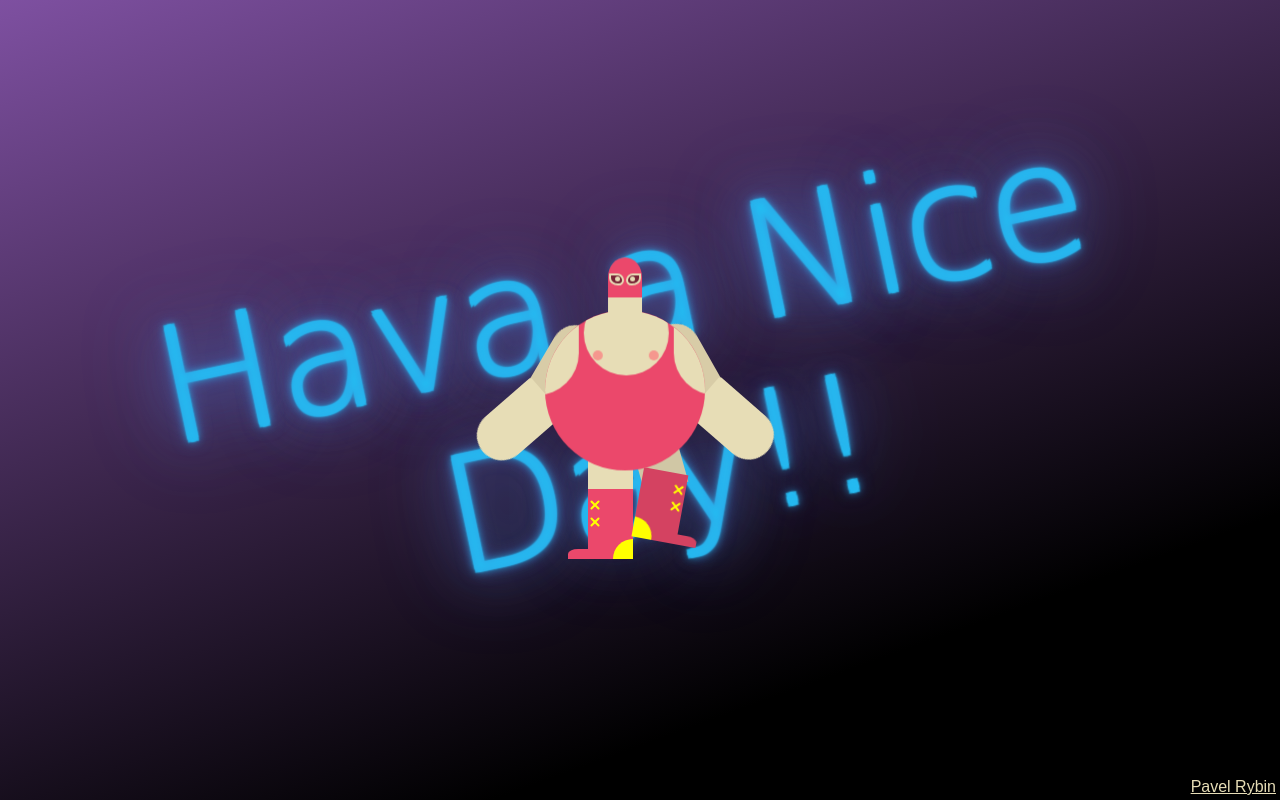
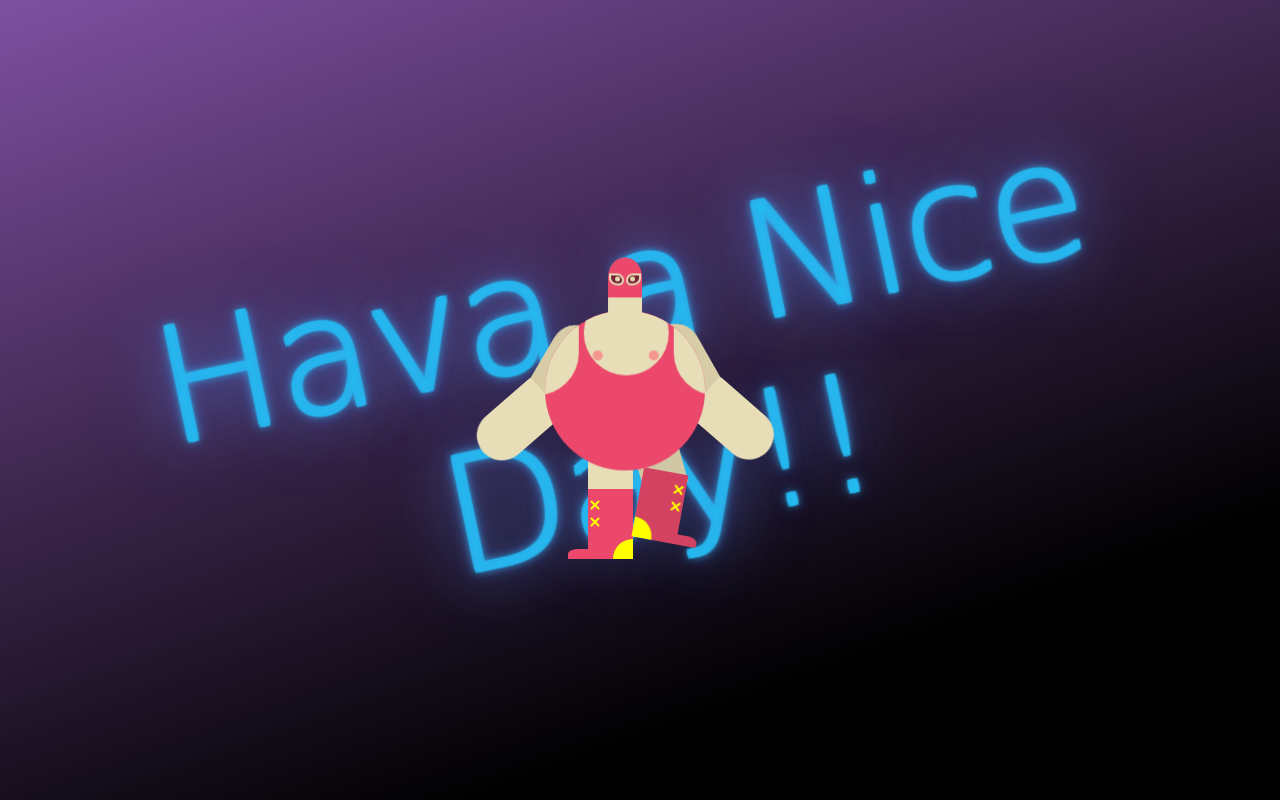
Before and after one commit to shinyahanzawa/comical, a plain HTML site: page index.html in a window 1280 px wide. Shown: the top 800 px of the page. Drawn offline with Linux system fonts and the light colour scheme.

Commit message:
Update index.html

```diff
--- a/index.html
+++ b/index.html
@@ -39,6 +39,5 @@
           <div class="w-body-nipples"></div>
         </div>
       </section>
-      <a href="https://linkedin.com/in/drfisher" class="LinkedIn">Pavel Rybin</a>
 </body>
 </html>
```
